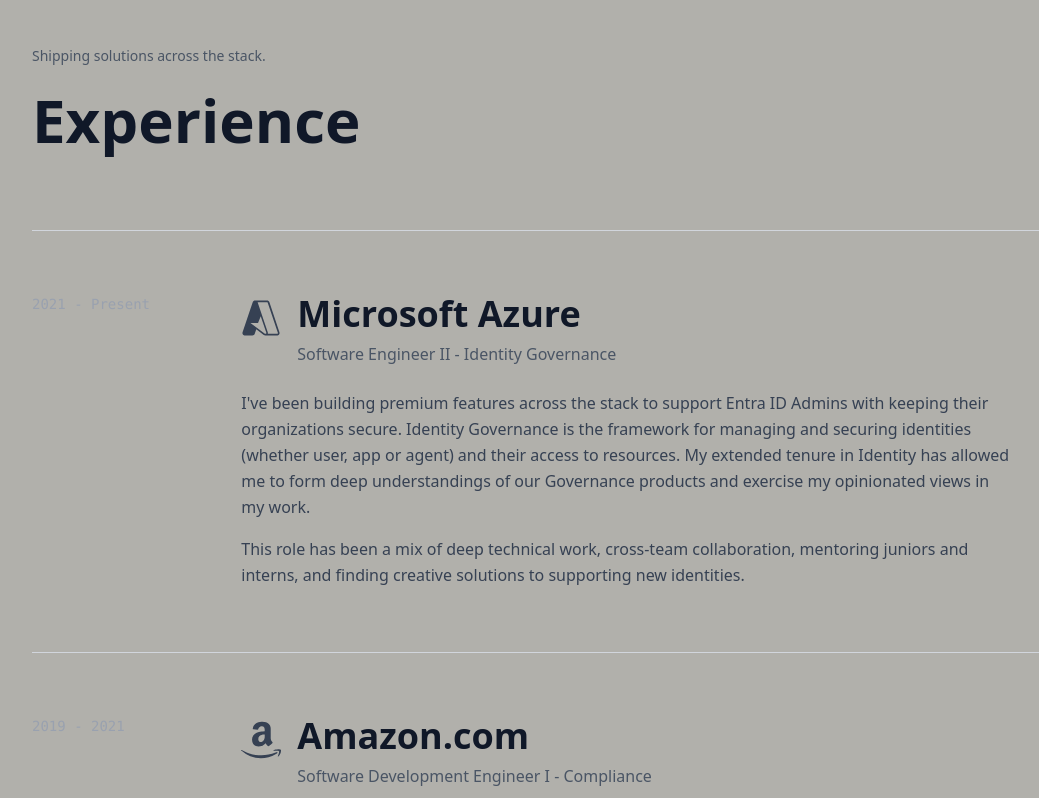
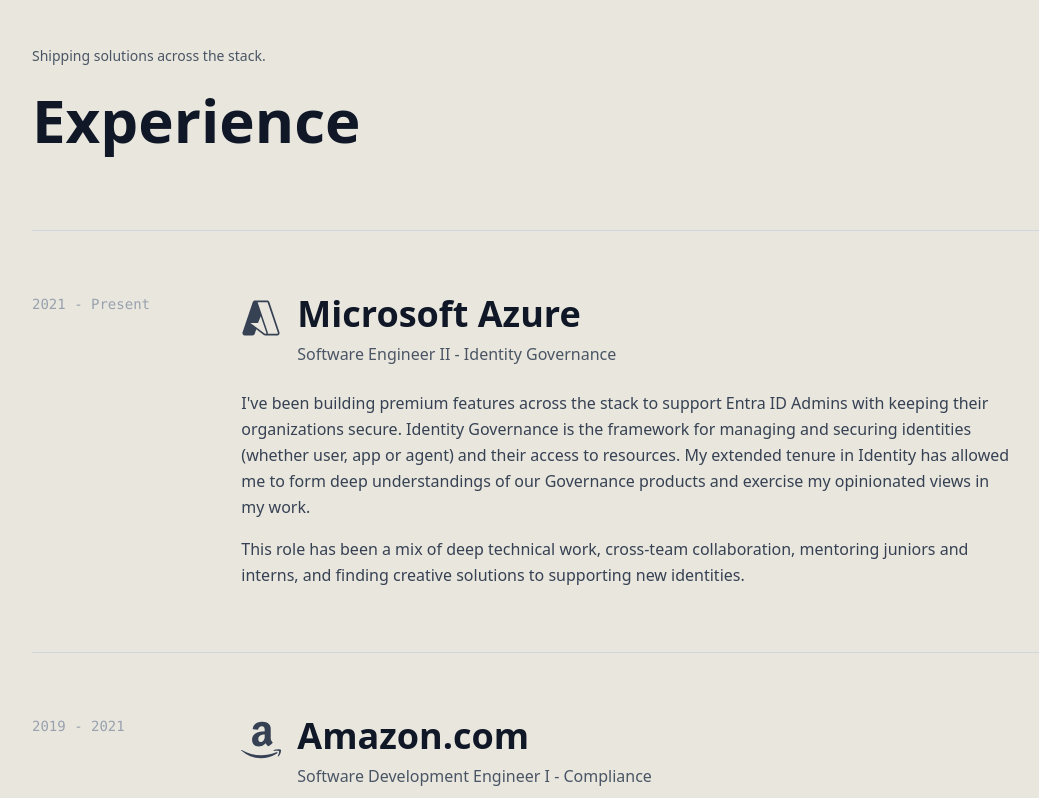
Before and after one commit to pattynextdoor/me, a Next.js app: page / in a window 1280 px wide. Shown: the part 1769-2567 px from the top of the page, without its empty margins (4-1043 px from the left). Built offline with nearby package versions, Linux system fonts and the light colour scheme.

Commit message:
Add flip animation

```diff
--- a/components/Experience.tsx
+++ b/components/Experience.tsx
@@ -47,7 +47,14 @@
           >
             {/* Company & Role */}
             <div className="flex items-start gap-4">
-              <div className="text-gray-700 mt-1 flex-shrink-0">
+              <div
+                className="text-gray-700 mt-1 flex-shrink-0"
+                style={{
+                  willChange: 'auto',
+                  transform: 'translateZ(0)',
+                  backfaceVisibility: 'hidden'
+                }}
+              >
                 {exp.icon}
               </div>
               <div>
@@ -117,24 +124,44 @@
   const sectionRef = useRef<HTMLElement>(null);
   const isInView = useInView(ref, { once: true, amount: 0.1 });
 
-  // Scroll-based animation for background transition
+  // Scroll-based animation for flip down effect
   const { scrollYProgress } = useScroll({
     target: sectionRef,
-    offset: ["start end", "start start"],
+    offset: ["start end", "start center"],
   });
 
-  const backgroundColor = useTransform(
-    scrollYProgress,
-    [0, 1],
-    ["#0B192C", "#E8E6DD"]
+  // Flip animation - rotates from -90deg (flipped up) to 0deg (normal)
+  // Completes the flip in the first 75% of scroll progress
+  const rotateX = useTransform(scrollYProgress, [0, 0.75], [-90, 0]);
+  const opacity = useTransform(scrollYProgress, [0, 0.4, 0.75], [0, 0.5, 1]);
+
+  // Y-axis translation to enhance 3D depth during flip
+  const translateY = useTransform(scrollYProgress, [0, 0.4, 0.75], [100, -50, 0]);
+
+  // Drop shadow that appears during flip for 3D depth
+  const shadowOpacity = useTransform(scrollYProgress, [0, 0.4, 0.75], [0, 0.9, 0.4]);
+  const shadowBlur = useTransform(scrollYProgress, [0, 0.4, 0.75], [0, 80, 40]);
+  const shadowY = useTransform(scrollYProgress, [0, 0.4, 0.75], [0, 60, 25]);
+
+  const boxShadow = useTransform(
+    [shadowY, shadowBlur, shadowOpacity],
+    ([y, blur, opacity]) => `0px ${y}px ${blur}px rgba(0, 0, 0, ${opacity})`
   );
 
   return (
     <motion.section
       id="experience"
       ref={sectionRef}
-      style={{ backgroundColor }}
-      className="min-h-screen py-32 px-4 md:px-8 lg:px-9 relative overflow-hidden rounded-t-[40px] md:rounded-t-[60px]"
+      style={{
+        rotateX,
+        translateY,
+        opacity,
+        transformPerspective: 1200,
+        transformStyle: "preserve-3d",
+        transformOrigin: "top center",
+        boxShadow,
+      }}
+      className="min-h-screen py-32 px-4 md:px-8 lg:px-9 relative overflow-hidden rounded-t-[40px] md:rounded-t-[60px] bg-[#E8E6DD]"
     >
       <div className="max-w-[1400px] mx-auto w-full" ref={ref}>
         {/* Intro text */}
```
